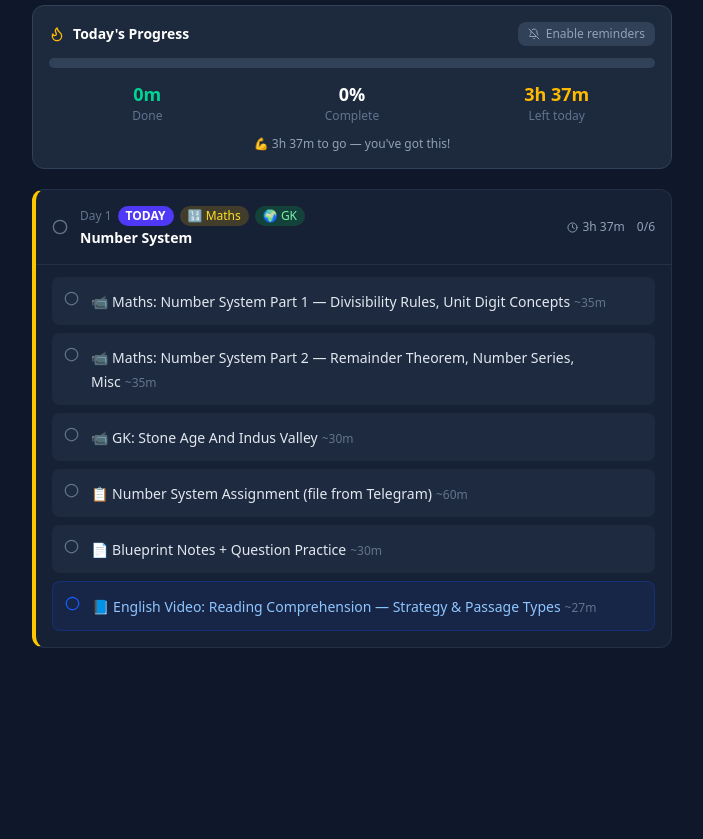
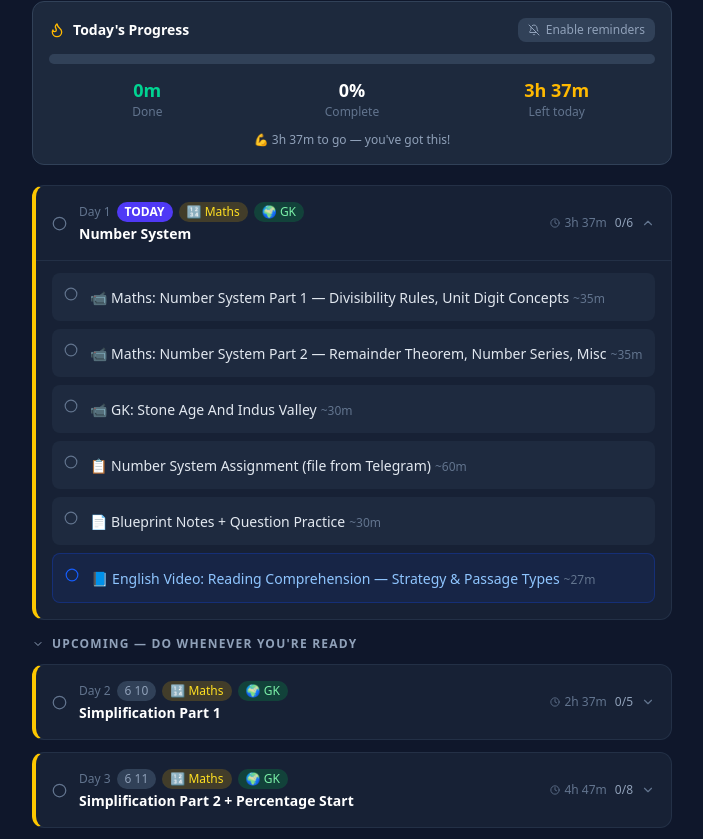
Before and after one commit to kriti-39/AfcatPrep, a React (Vite) app: page / in a window 1280 px wide. Shown: the part 257-1096 px from the top of the page, without its empty margins (288-991 px from the left). Before the commit the page ends 945 px from the top, so only its background shows below. Built offline with nearby package versions, Linux system fonts and the light colour scheme.

Commit message:
Show all upcoming days freely — study at your own pace

```diff
--- a/src/components/DailyPlanner.jsx
+++ b/src/components/DailyPlanner.jsx
@@ -1,5 +1,5 @@
 import { useState } from 'react';
-import { CheckCircle2, Circle, AlertTriangle, Calendar, Trophy, Clock } from 'lucide-react';
+import { CheckCircle2, Circle, AlertTriangle, Calendar, Trophy, Clock, ChevronDown, ChevronUp } from 'lucide-react';
 import { STUDY_PLAN, SUBJECTS, ENGLISH_VIDEOS } from '../data/studyPlan';
 import { getDayNumber, getTodayString, formatDate, getDaysUntilExam, totalMins } from '../utils/dateUtils';
 import { useStorage } from '../hooks/useStorage';
@@ -23,22 +23,26 @@ function fmtMins(m) {
 export default function DailyPlanner() {
   const today = getTodayString();
   const todayDayNum = getDayNumber(today);
-  const daysLeft = getDaysUntilExam();
+  const daysLeft = getDaysUntilExam(); // pure calendar countdown — unaffected by completion pace
   const [completedTasks, setCompletedTasks] = useStorage('afcat_completed', {});
   const [expanded, setExpanded] = useState({});
 
   const todayPlan = STUDY_PLAN.find(d => d.day === todayDayNum);
-  // English video for today (1 per day, Day 1 = index 0)
-  const todayEnglishIdx = todayDayNum - 1;
-  const todayEnglish = ENGLISH_VIDEOS[todayEnglishIdx];
 
-  // All past days that are incomplete
+  // Past days that are incomplete
   const pendingDays = STUDY_PLAN.filter(d => {
     if (d.day >= todayDayNum) return false;
     const done = completedTasks[d.day] || [];
-    const total = d.tasks.length + 1; // +1 for english
-    return done.length < total;
+    return done.length < d.tasks.length + 1;
   });
+
+  // All days from today onwards — user can freely tick any of them
+  const upcomingDays = STUDY_PLAN.filter(d => d.day > todayDayNum);
+
+  const daysCompleted = STUDY_PLAN.filter(d => {
+    const done = completedTasks[d.day] || [];
+    return done.length >= d.tasks.length + 1;
+  }).length;
 
   function toggleTask(dayNum, taskKey) {
     setCompletedTasks(prev => {
@@ -54,37 +58,40 @@ export default function DailyPlanner() {
     return done.length >= tasks.length + 1;
   }
 
-  function completedCount(dayNum, tasks) {
-    return (completedTasks[dayNum] || []).length;
-  }
-
-  const daysCompleted = STUDY_PLAN.filter(d => isDayComplete(d.day, d.tasks) && d.day < todayDayNum).length;
-
   function renderDayCard(plan, isToday, isPending) {
     const done = new Set(completedTasks[plan.day] || []);
     const complete = isDayComplete(plan.day, plan.tasks);
+    const isFuture = plan.day > todayDayNum;
     const isOpen = isToday || expanded[plan.day];
     const englishIdx = plan.day - 1;
     const englishVideo = ENGLISH_VIDEOS[englishIdx];
-    const totalTasks = plan.tasks.length + (englishVideo ? 1 : 0);
+    const totalTaskCount = plan.tasks.length + (englishVideo ? 1 : 0);
     const mins = totalMins(plan.tasks) + (englishVideo ? 27 : 0);
 
     return (
-      <div key={plan.day} className={`rounded-xl border-l-4 ${BORDER[plan.subjects[0]]} bg-slate-800/60 border border-slate-700/50 mb-4 overflow-hidden`}>
+      <div
+        key={plan.day}
+        className={`rounded-xl border-l-4 ${BORDER[plan.subjects[0]]} bg-slate-800/60 border border-slate-700/50 mb-3 overflow-hidden
+          ${complete ? 'opacity-60' : ''}
+        `}
+      >
         {/* Header */}
         <button
           className="w-full flex items-center justify-between p-4 text-left hover:bg-slate-700/20 transition-colors"
-          onClick={() => !isToday && setExpanded(e => ({ ...e, [plan.day]: !e[plan.day] }))}
+          onClick={() => setExpanded(e => ({ ...e, [plan.day]: !e[plan.day] }))}
         >
           <div className="flex items-center gap-3 min-w-0">
-            {isPending && <AlertTriangle size={16} className="text-amber-400 shrink-0" />}
-            {complete && !isPending && <CheckCircle2 size={16} className="text-emerald-400 shrink-0" />}
-            {!complete && !isPending && <Circle size={16} className="text-slate-500 shrink-0" />}
+            {isPending && !complete && <AlertTriangle size={15} className="text-amber-400 shrink-0" />}
+            {complete
+              ? <CheckCircle2 size={15} className="text-emerald-400 shrink-0" />
+              : <Circle size={15} className="text-slate-500 shrink-0" />}
             <div className="min-w-0">
               <div className="flex flex-wrap items-center gap-1.5 mb-0.5">
                 <span className="text-xs text-slate-500">Day {plan.day}</span>
                 {isToday && <span className="text-xs bg-indigo-600 text-white px-2 py-0.5 rounded-full font-bold">TODAY</span>}
-                {isPending && <span className="text-xs bg-amber-500/20 text-amber-300 px-2 py-0.5 rounded-full">PENDING</span>}
+                {isPending && !complete && <span className="text-xs bg-amber-500/20 text-amber-300 px-2 py-0.5 rounded-full">PENDING</span>}
+                {isFuture && !complete && <span className="text-xs bg-slate-700 text-slate-400 px-2 py-0.5 rounded-full">{plan.date.slice(5).replace('-', ' ').replace(/^0/, '')}</span>}
+                {complete && <span className="text-xs bg-emerald-500/20 text-emerald-400 px-2 py-0.5 rounded-full">DONE ✓</span>}
                 {plan.subjects.map(s => (
                   <span key={s} className={`text-xs px-2 py-0.5 rounded-full ${BADGE[s]}`}>
                     {SUBJECTS[s].emoji} {SUBJECTS[s].label}
@@ -94,11 +101,12 @@ export default function DailyPlanner() {
               <p className="text-white font-semibold text-sm truncate">{plan.title}</p>
             </div>
           </div>
-          <div className="flex items-center gap-3 shrink-0 ml-2">
-            <span className="text-xs text-slate-400 flex items-center gap-1">
-              <Clock size={11} /> {fmtMins(mins)}
+          <div className="flex items-center gap-2 shrink-0 ml-2">
+            <span className="text-xs text-slate-500 flex items-center gap-1">
+              <Clock size={10} /> {fmtMins(mins)}
             </span>
-            <span className="text-xs text-slate-400">{done.size}/{totalTasks}</span>
+            <span className="text-xs text-slate-400">{done.size}/{totalTaskCount}</span>
+            {isOpen ? <ChevronUp size={14} className="text-slate-500" /> : <ChevronDown size={14} className="text-slate-500" />}
           </div>
         </button>
 
@@ -117,8 +125,8 @@ export default function DailyPlanner() {
                   }`}
                 >
                   {checked
-                    ? <CheckCircle2 size={15} className="shrink-0 text-emerald-400 mt-0.5" />
-                    : <Circle size={15} className="shrink-0 text-slate-500 mt-0.5" />}
+                    ? <CheckCircle2 size={14} className="shrink-0 text-emerald-400 mt-0.5" />
+                    : <Circle size={14} className="shrink-0 text-slate-500 mt-0.5" />}
                   <div className="flex-1 min-w-0">
                     <span className={`text-sm ${checked ? 'line-through text-slate-500' : 'text-slate-200'}`}>{task.text}</span>
                     <span className="text-xs text-slate-500 ml-1">~{task.mins}m</span>
@@ -127,7 +135,7 @@ export default function DailyPlanner() {
               );
             })}
 
-            {/* English video for the day */}
+            {/* English video */}
             {englishVideo && (
               <button
                 onClick={() => toggleTask(plan.day, 'eng')}
@@ -138,8 +146,8 @@ export default function DailyPlanner() {
                 }`}
               >
                 {done.has('eng')
-                  ? <CheckCircle2 size={15} className="shrink-0 text-blue-400 mt-0.5" />
-                  : <Circle size={15} className="shrink-0 text-blue-600 mt-0.5" />}
+                  ? <CheckCircle2 size={14} className="shrink-0 text-blue-400 mt-0.5" />
+                  : <Circle size={14} className="shrink-0 text-blue-600 mt-0.5" />}
                 <div className="flex-1 min-w-0">
                   <span className={`text-sm ${done.has('eng') ? 'line-through text-slate-500' : 'text-blue-300'}`}>
                     📘 English Video: {englishVideo}
@@ -156,11 +164,11 @@ export default function DailyPlanner() {
 
   return (
     <div className="max-w-2xl mx-auto">
-      {/* Stats */}
-      <div className="grid grid-cols-4 gap-2 mb-6">
+      {/* Stats — days left is pure calendar, unaffected by pace */}
+      <div className="grid grid-cols-4 gap-2 mb-5">
         {[
           { val: daysLeft, label: 'Days Left', color: 'text-indigo-400' },
-          { val: todayDayNum > 0 && todayDayNum <= 50 ? todayDayNum : '-', label: 'Today\'s Day', color: 'text-white' },
+          { val: todayDayNum > 0 && todayDayNum <= 50 ? todayDayNum : '-', label: "Today's Day", color: 'text-white' },
           { val: daysCompleted, label: 'Completed', color: 'text-emerald-400' },
           { val: pendingDays.length, label: 'Pending', color: 'text-amber-400' },
         ].map(s => (
@@ -171,55 +179,65 @@ export default function DailyPlanner() {
         ))}
       </div>
 
-      {/* Pending warning banner */}
+      {/* Pending warning */}
       {pendingDays.length > 0 && (
-        <div className="bg-amber-500/10 border border-amber-500/30 rounded-xl p-3 mb-5 flex items-center gap-3">
-          <AlertTriangle size={18} className="text-amber-400 shrink-0" />
+        <div className="bg-amber-500/10 border border-amber-500/30 rounded-xl p-3 mb-4 flex items-center gap-3">
+          <AlertTriangle size={16} className="text-amber-400 shrink-0" />
           <p className="text-amber-300 text-sm font-medium">
-            ⚠️ {pendingDays.length} pending day{pendingDays.length > 1 ? 's' : ''} — finish those first!
+            {pendingDays.length} incomplete past day{pendingDays.length > 1 ? 's' : ''} — don't forget these!
           </p>
         </div>
       )}
 
-      {/* Today */}
-      {todayPlan && todayDayNum >= 1 && todayDayNum <= 50 && (() => {
+      {todayDayNum >= 1 && todayDayNum <= 50 ? (
+        <>
+          {/* Today with timer */}
+          {todayPlan && (() => {
             const doneTasks = new Set(completedTasks[todayPlan.day] || []);
-        const dayTotalMins = totalMins(todayPlan.tasks) + 27; // +27 for English video
+            const dayTotalMins = totalMins(todayPlan.tasks) + 27;
             const dayDoneMins = todayPlan.tasks.reduce((sum, t, i) => sum + (doneTasks.has(`t${i}`) ? t.mins : 0), 0)
               + (doneTasks.has('eng') ? 27 : 0);
             return (
-          <section>
+              <section className="mb-4">
                 <h3 className="text-xs font-semibold uppercase tracking-widest text-slate-400 mb-3 flex items-center gap-2">
-              <Calendar size={13} /> {formatDate(today)}
+                  <Calendar size={12} /> {formatDate(today)}
                 </h3>
                 <DailyTimer totalMins={dayTotalMins} doneMins={dayDoneMins} dayNum={todayDayNum} />
-            {renderDayCard(todayPlan, true, false)}
+                {renderDayCard(todayPlan, true, pendingDays.some(d => d.day === todayPlan.day))}
               </section>
             );
           })()}
 
           {/* Pending past days */}
           {pendingDays.length > 0 && (
-        <section className="mt-2">
-          <h3 className="text-xs font-semibold uppercase tracking-widest text-amber-400/70 mb-3 flex items-center gap-2">
-            <AlertTriangle size={13} /> Incomplete Past Days
+            <section className="mb-4">
+              <h3 className="text-xs font-semibold uppercase tracking-widest text-amber-400/60 mb-3 flex items-center gap-2">
+                <AlertTriangle size={12} /> Incomplete Past Days
               </h3>
               {pendingDays.map(d => renderDayCard(d, false, true))}
             </section>
           )}
 
-      {todayDayNum < 1 && (
+          {/* All upcoming days — always visible, tick anytime */}
+          {upcomingDays.length > 0 && (
+            <section>
+              <h3 className="text-xs font-semibold uppercase tracking-widest text-slate-400 mb-3 flex items-center gap-2">
+                <ChevronDown size={12} /> Upcoming — do whenever you're ready
+              </h3>
+              {upcomingDays.map(d => renderDayCard(d, false, false))}
+            </section>
+          )}
+        </>
+      ) : todayDayNum < 1 ? (
         <div className="text-center py-16 text-slate-500">
           <Trophy size={40} className="mx-auto mb-3 opacity-20" />
-          <p className="text-lg">Plan starts June 9, 2026</p>
+          <p>Plan starts June 9, 2026</p>
         </div>
-      )}
-
-      {todayDayNum > 50 && (
+      ) : (
         <div className="text-center py-16">
           <Trophy size={48} className="mx-auto mb-3 text-yellow-400" />
           <p className="text-white text-2xl font-bold">50 Days Complete! 🎉</p>
-          <p className="text-slate-400 mt-2">Now focus on revision. All the best for AFCAT 2!</p>
+          <p className="text-slate-400 mt-2">Go crush AFCAT 2!</p>
         </div>
       )}
     </div>
```
Lines whose indentation alone changed are shown as unchanged.
